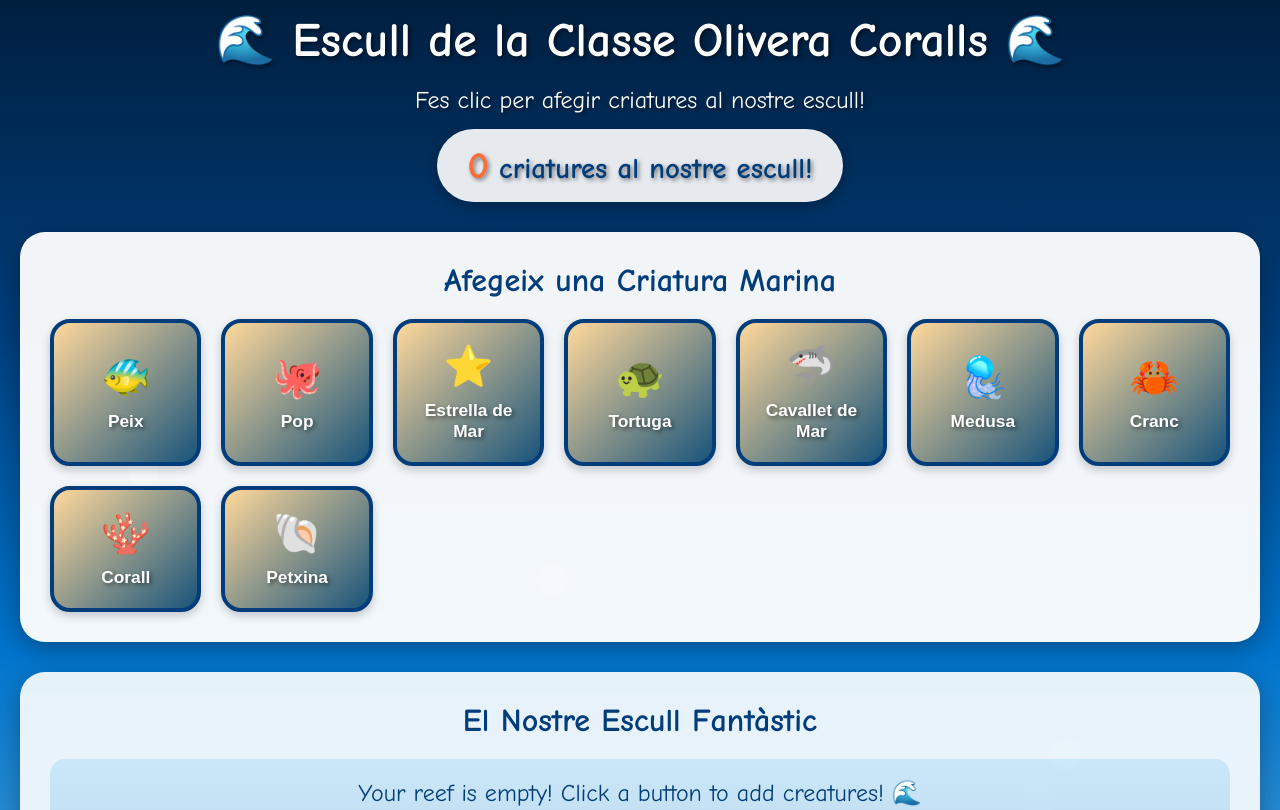
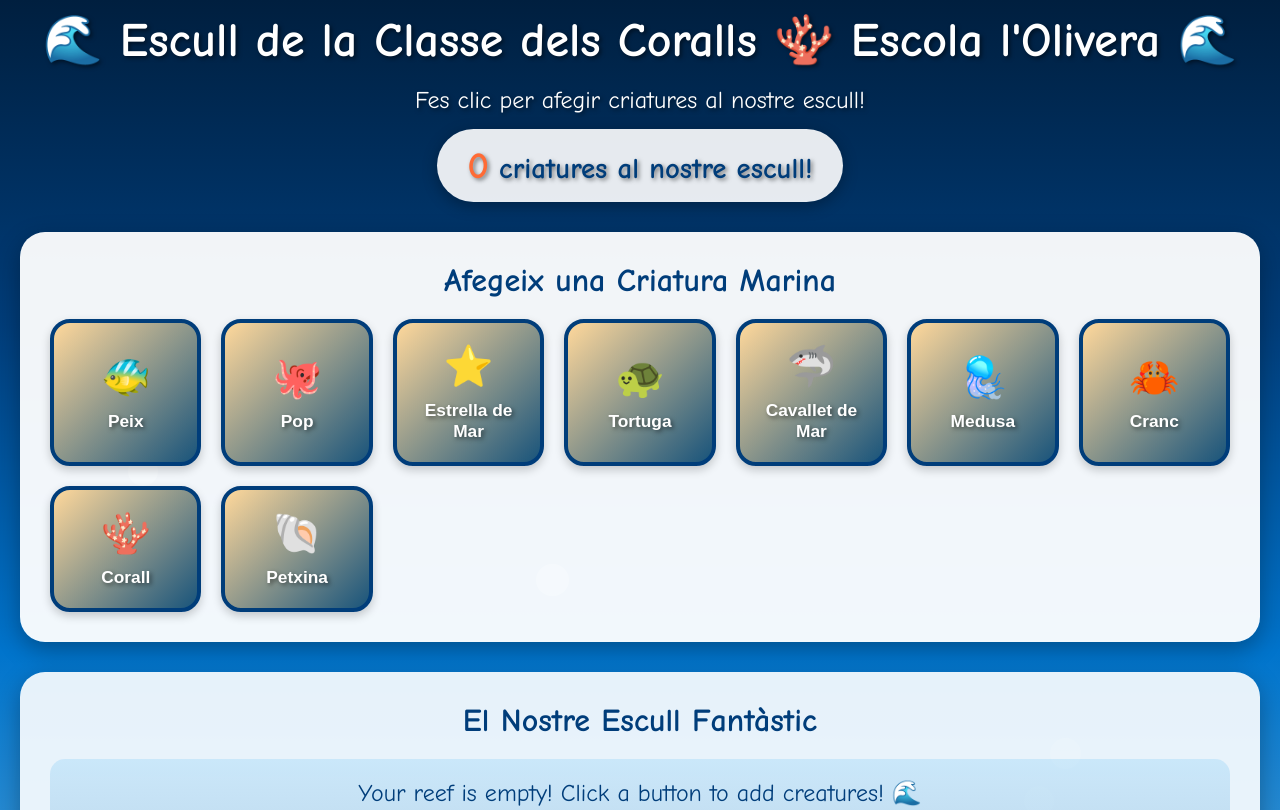
Before and after one commit to alfredomartinm/olivera-coralls, a plain HTML site: page index.html in a window 1280 px wide. Shown: the top 810 px of the page. Drawn offline with Linux system fonts and the light colour scheme.

Commit message:
Cambiar titulo

```diff
--- a/index.html
+++ b/index.html
@@ -12,7 +12,7 @@
         <div class="bubbles"></div>
 
         <header>
-            <h1>🌊 Escull de la Classe Olivera Coralls 🌊</h1>
+            <h1>🌊 Escull de la Classe dels Coralls 🪸 Escola l'Olivera 🌊</h1>
             <p class="subtitle">Fes clic per afegir criatures al nostre escull!</p>
             <div class="counter">
                 <span id="creature-count">0</span> criatures al nostre escull!
```
